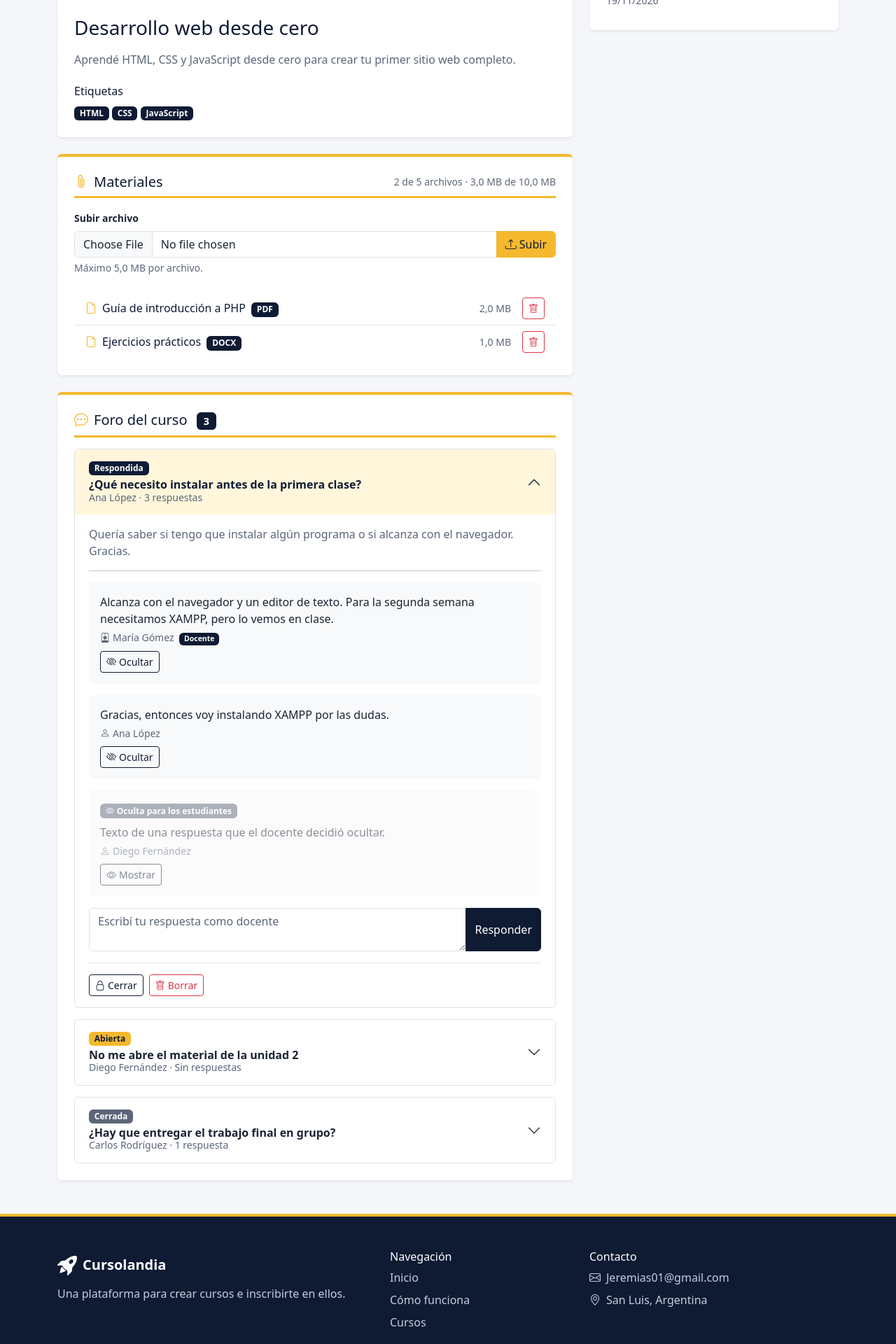
After one commit to Jeree18/Proyecto_Integrador, a PHP site: page /Gestionar_curso.php in a window 1280 px wide. The commit adds this page. Shown: the part 417-2337 px from the top of the page at 70% size. Run offline with PHP 8.4, Linux system fonts and the light colour scheme.

Commit message:
Html de para gestionar curso

```diff
--- /dev/null
+++ b/Gestionar_curso.php
@@ -0,0 +1,395 @@
+<!DOCTYPE html>
+<html lang="es">
+<head>
+    <meta charset="UTF-8">
+    <meta name="viewport" content="width=device-width, initial-scale=1.0">
+    <title>Gestionar curso | Cursolandia</title>
+    <link href="https://cdn.jsdelivr.net/npm/bootstrap@5.3.8/dist/css/bootstrap.min.css" rel="stylesheet">
+    <link href="https://cdn.jsdelivr.net/npm/bootstrap-icons@1.13.1/font/bootstrap-icons.min.css" rel="stylesheet">
+    <link href="estilos/estilos.css?v=10" rel="stylesheet">
+</head>
+<body class="d-flex flex-column min-vh-100">
+
+<header class="py-2 text-bg-dark sticky-top">
+  <div class="container-fluid px-3">
+    <div class="d-flex flex-wrap align-items-center justify-content-center justify-content-lg-start">
+
+      <a href="index.php" class="d-flex align-items-center mb-2 mb-lg-0 me-lg-4 text-white text-decoration-none">
+        <i class="bi bi-rocket-takeoff-fill text-warning fs-3 me-2"></i>
+        <span class="fs-5 fw-semibold">Cursolandia</span>
+      </a>
+
+      <ul class="nav col-12 col-lg-auto me-lg-auto mb-2 justify-content-center mb-md-0">
+        <li><a href="index.php" class="nav-link px-3 text-white">Inicio</a></li>
+        <li><a href="index.php#cursos" class="nav-link px-3 text-white">Cursos</a></li>
+        <li><a href="index.php#como-funciona" class="nav-link px-3 text-white">Cómo funciona</a></li>
+        <li><a href="index.php#contacto" class="nav-link px-3 text-white">Contacto</a></li>
+      </ul>
+
+      <div class="text-end">
+        <div class="d-flex align-items-center">
+            <i class="bi bi-person-circle text-white fs-2"></i>
+            <span class="text-white fw-normal mx-2">María Gómez</span>
+            <a href="Mis_cursos.php" class="btn btn-warning btn-sm me-2">Mis cursos</a>
+            <a href="cerrar_sesion.php" class="btn btn-outline-light btn-sm">Cerrar sesión</a>
+        </div>
+      </div>
+
+    </div>
+  </div>
+</header>
+
+<main class="bg-soft flex-grow-1 py-5">
+    <div class="container">
+        <div class="row g-4">
+
+            <!-- Columna principal -->
+            <div class="col-lg-8">
+
+                <!-- Datos del curso -->
+                <div class="card card-cl curso-card shadow-sm mb-4">
+                    <div class="position-relative">
+                        <img src="imagenes/cursos/default.jpg" class="card-img-top" alt="" style="height: 300px; object-fit: cover;">
+                        <div class="position-absolute top-0 start-0 m-3">
+                            <span class="badge bg-warning text-dark shadow-sm"><i class="bi bi-star-fill me-1"></i>Destacado</span>
+                            <span class="badge bg-success shadow-sm">Activo</span>
+                            <span class="badge text-bg-dark shadow-sm">Público</span>
+                        </div>
+                    </div>
+                    <div class="card-body p-4">
+                        <h1 class="h3 mb-3">Desarrollo web desde cero</h1>
+                        <p class="text-secondary">Aprendé HTML, CSS y JavaScript desde cero para crear tu primer sitio web completo.</p>
+
+                        <h2 class="h6 mt-4">Etiquetas</h2>
+                        <span class="badge text-bg-dark">HTML</span>
+                        <span class="badge text-bg-dark">CSS</span>
+                        <span class="badge text-bg-dark">JavaScript</span>
+                    </div>
+                </div>
+
+                <!-- Materiales -->
+                <div class="card card-cl curso-card shadow-sm mb-4" id="materiales">
+                    <div class="card-body p-4">
+
+                        <div class="d-flex flex-wrap justify-content-between align-items-center gap-2 border-bottom border-warning border-3 pb-2 mb-3">
+                            <h2 class="h5 mb-0"><i class="bi bi-paperclip text-warning me-2"></i>Materiales</h2>
+                            <span class="small text-secondary">2 de 5 archivos &middot; 3,0 MB de 10,0 MB</span>
+                        </div>
+
+                        <!-- Subir archivo -->
+                        <form method="post" enctype="multipart/form-data" class="mb-4">
+                            <label for="archivo" class="form-label small fw-semibold">Subir archivo</label>
+                            <div class="input-group has-validation">
+                                <input type="file" class="form-control" id="archivo" name="archivo">
+                                <button type="submit" class="btn btn-warning" name="subir_material">
+                                    <i class="bi bi-upload me-1"></i>Subir
+                                </button>
+                                <div class="invalid-feedback">Mensaje de error del archivo.</div>
+                            </div>
+                            <div class="form-text">Máximo 5,0 MB por archivo.</div>
+                        </form>
+
+                        <!-- Lista -->
+                        <ul class="list-group list-group-flush">
+                            <li class="list-group-item d-flex justify-content-between align-items-center gap-2">
+                                <a href="#" class="text-decoration-none text-dark">
+                                    <i class="bi bi-file-earmark text-warning me-2"></i>Guía de introducción a PHP
+                                    <span class="badge text-bg-dark ms-1">PDF</span>
+                                </a>
+                                <div class="d-flex align-items-center gap-3">
+                                    <span class="text-secondary small">2,0 MB</span>
+                                    <button type="button" class="btn btn-outline-danger btn-sm" data-bs-toggle="modal" data-bs-target="#modalBorrarMaterial">
+                                        <i class="bi bi-trash"></i>
+                                    </button>
+                                </div>
+                            </li>
+                            <li class="list-group-item d-flex justify-content-between align-items-center gap-2">
+                                <a href="#" class="text-decoration-none text-dark">
+                                    <i class="bi bi-file-earmark text-warning me-2"></i>Ejercicios prácticos
+                                    <span class="badge text-bg-dark ms-1">DOCX</span>
+                                </a>
+                                <div class="d-flex align-items-center gap-3">
+                                    <span class="text-secondary small">1,0 MB</span>
+                                    <button type="button" class="btn btn-outline-danger btn-sm" data-bs-toggle="modal" data-bs-target="#modalBorrarMaterial">
+                                        <i class="bi bi-trash"></i>
+                                    </button>
+                                </div>
+                            </li>
+                        </ul>
+
+                        <!-- Mensaje cuando no hay materiales (se muestra solo con PHP) -->
+                        <p class="text-secondary mb-0 d-none">Todavía no subiste materiales a este curso.</p>
+
+                    </div>
+                </div>
+
+                <!-- Foro -->
+                <div class="card card-cl shadow-sm" id="foro">
+                    <div class="card-body p-4">
+
+                        <h2 class="h5 border-bottom border-warning border-3 pb-2 mb-3">
+                            <i class="bi bi-chat-dots text-warning me-2"></i>Foro del curso
+                            <span class="badge text-bg-dark ms-2">3</span>
+                        </h2>
+
+                        <div class="accordion" id="accordionForo">
+
+                            <!-- Pregunta 1: respondida, con respuestas (una oculta) -->
+                            <div class="accordion-item border rounded overflow-hidden mb-3">
+                                <h3 class="accordion-header">
+                                    <button class="accordion-button" type="button" data-bs-toggle="collapse" data-bs-target="#pregunta-1" aria-expanded="true">
+                                        <div class="w-100 pe-3">
+                                            <span class="badge text-bg-dark">Respondida</span>
+                                            <div class="fw-semibold mt-1">¿Qué necesito instalar antes de la primera clase?</div>
+                                            <div class="small text-secondary">Ana López &middot; 3 respuestas</div>
+                                        </div>
+                                    </button>
+                                </h3>
+                                <div id="pregunta-1" class="accordion-collapse collapse show" data-bs-parent="#accordionForo">
+                                    <div class="accordion-body">
+
+                                        <p class="text-secondary">Quería saber si tengo que instalar algún programa o si alcanza con el navegador. Gracias.</p>
+                                        <hr>
+
+                                        <!-- Respuesta del docente -->
+                                        <div class="rounded p-3 mb-3 bg-light">
+                                            <p class="mb-1">Alcanza con el navegador y un editor de texto. Para la segunda semana necesitamos XAMPP, pero lo vemos en clase.</p>
+                                            <p class="small text-secondary mb-2"><i class="bi bi-person-badge me-1"></i>María Gómez <span class="badge text-bg-dark ms-1">Docente</span></p>
+                                            <button type="submit" class="btn btn-outline-dark btn-sm"><i class="bi bi-eye-slash me-1"></i>Ocultar</button>
+                                        </div>
+
+                                        <!-- Respuesta de un estudiante -->
+                                        <div class="rounded p-3 mb-3 bg-light">
+                                            <p class="mb-1">Gracias, entonces voy instalando XAMPP por las dudas.</p>
+                                            <p class="small text-secondary mb-2"><i class="bi bi-person me-1"></i>Ana López</p>
+                                            <button type="submit" class="btn btn-outline-dark btn-sm"><i class="bi bi-eye-slash me-1"></i>Ocultar</button>
+                                        </div>
+
+                                        <!-- Respuesta oculta -->
+                                        <div class="rounded p-3 mb-3 bg-light opacity-50">
+                                            <span class="badge bg-secondary mb-2"><i class="bi bi-eye-slash me-1"></i>Oculta para los estudiantes</span>
+                                            <p class="mb-1">Texto de una respuesta que el docente decidió ocultar.</p>
+                                            <p class="small text-secondary mb-2"><i class="bi bi-person me-1"></i>Diego Fernández</p>
+                                            <button type="submit" class="btn btn-outline-dark btn-sm"><i class="bi bi-eye me-1"></i>Mostrar</button>
+                                        </div>
+
+                                        <!-- Mensaje de error al responder (se muestra solo con PHP) -->
+                                        <div class="alert alert-danger small d-none">Mensaje de error de la respuesta.</div>
+
+                                        <!-- Responder -->
+                                        <form method="post" class="mb-3">
+                                            <div class="input-group">
+                                                <textarea class="form-control" name="texto" rows="2" placeholder="Escribí tu respuesta como docente"></textarea>
+                                                <button type="submit" class="btn btn-dark" name="responder">Responder</button>
+                                            </div>
+                                        </form>
+
+                                        <!-- Acciones sobre la pregunta -->
+                                        <div class="d-flex flex-wrap gap-2 border-top pt-3">
+                                            <button type="submit" class="btn btn-outline-dark btn-sm"><i class="bi bi-lock me-1"></i>Cerrar</button>
+                                            <button type="button" class="btn btn-outline-danger btn-sm" data-bs-toggle="modal" data-bs-target="#modalBorrarPregunta">
+                                                <i class="bi bi-trash me-1"></i>Borrar
+                                            </button>
+                                        </div>
+
+                                    </div>
+                                </div>
+                            </div>
+
+                            <!-- Pregunta 2: abierta, sin respuestas -->
+                            <div class="accordion-item border rounded overflow-hidden mb-3">
+                                <h3 class="accordion-header">
+                                    <button class="accordion-button collapsed" type="button" data-bs-toggle="collapse" data-bs-target="#pregunta-2" aria-expanded="false">
+                                        <div class="w-100 pe-3">
+                                            <span class="badge bg-warning text-dark">Abierta</span>
+                                            <div class="fw-semibold mt-1">No me abre el material de la unidad 2</div>
+                                            <div class="small text-secondary">Diego Fernández &middot; Sin respuestas</div>
+                                        </div>
+                                    </button>
+                                </h3>
+                                <div id="pregunta-2" class="accordion-collapse collapse" data-bs-parent="#accordionForo">
+                                    <div class="accordion-body">
+
+                                        <p class="text-secondary">Intento descargar el PDF y me dice que el archivo está dañado. ¿Les pasa a otros?</p>
+                                        <hr>
+                                        <p class="text-secondary small">Todavía no hay respuestas.</p>
+
+                                        <form method="post" class="mb-3">
+                                            <div class="input-group">
+                                                <textarea class="form-control" name="texto" rows="2" placeholder="Escribí tu respuesta como docente"></textarea>
+                                                <button type="submit" class="btn btn-dark" name="responder">Responder</button>
+                                            </div>
+                                        </form>
+
+                                        <div class="d-flex flex-wrap gap-2 border-top pt-3">
+                                            <button type="submit" class="btn btn-outline-dark btn-sm"><i class="bi bi-lock me-1"></i>Cerrar</button>
+                                            <button type="button" class="btn btn-outline-danger btn-sm" data-bs-toggle="modal" data-bs-target="#modalBorrarPregunta">
+                                                <i class="bi bi-trash me-1"></i>Borrar
+                                            </button>
+                                        </div>
+
+                                    </div>
+                                </div>
+                            </div>
+
+                            <!-- Pregunta 3: cerrada (no se puede responder, solo reabrir o borrar) -->
+                            <div class="accordion-item border rounded overflow-hidden">
+                                <h3 class="accordion-header">
+                                    <button class="accordion-button collapsed" type="button" data-bs-toggle="collapse" data-bs-target="#pregunta-3" aria-expanded="false">
+                                        <div class="w-100 pe-3">
+                                            <span class="badge bg-secondary">Cerrada</span>
+                                            <div class="fw-semibold mt-1">¿Hay que entregar el trabajo final en grupo?</div>
+                                            <div class="small text-secondary">Carlos Rodríguez &middot; 1 respuesta</div>
+                                        </div>
+                                    </button>
+                                </h3>
+                                <div id="pregunta-3" class="accordion-collapse collapse" data-bs-parent="#accordionForo">
+                                    <div class="accordion-body">
+
+                                        <p class="text-secondary">Quiero saber si el trabajo final es individual o grupal.</p>
+                                        <hr>
+
+                                        <div class="rounded p-3 mb-3 bg-light">
+                                            <p class="mb-1">Puede ser individual o en grupos de hasta tres personas.</p>
+                                            <p class="small text-secondary mb-2"><i class="bi bi-person-badge me-1"></i>María Gómez <span class="badge text-bg-dark ms-1">Docente</span></p>
+                                            <button type="submit" class="btn btn-outline-dark btn-sm"><i class="bi bi-eye-slash me-1"></i>Ocultar</button>
+                                        </div>
+
+                                        <div class="d-flex flex-wrap gap-2 border-top pt-3">
+                                            <button type="submit" class="btn btn-outline-dark btn-sm"><i class="bi bi-unlock me-1"></i>Reabrir</button>
+                                            <button type="button" class="btn btn-outline-danger btn-sm" data-bs-toggle="modal" data-bs-target="#modalBorrarPregunta">
+                                                <i class="bi bi-trash me-1"></i>Borrar
+                                            </button>
+                                        </div>
+
+                                    </div>
+                                </div>
+                            </div>
+
+                        </div>
+
+                        <!-- Mensaje cuando no hay preguntas (se muestra solo con PHP) -->
+                        <p class="text-secondary mb-0 d-none">Todavía no hay preguntas en este curso.</p>
+
+                    </div>
+                </div>
+
+            </div><!-- fin col-lg-8 -->
+
+            <!-- Columna lateral -->
+            <div class="col-lg-4">
+                <div class="card card-cl shadow-sm sticky-lg-top" style="top: 90px;">
+                    <div class="card-body p-4">
+
+                        <p class="display-6 fw-bold mb-3">$15.000,00</p>
+
+                        <ul class="list-unstyled mb-4">
+                            <li class="mb-2"><i class="bi bi-calendar-event text-gold me-2"></i>01/11/2026 al 27/12/2026</li>
+                            <li class="mb-2"><i class="bi bi-people text-gold me-2"></i>3 inscriptos de 30</li>
+                        </ul>
+
+                        <h2 class="h6 border-bottom border-warning border-3 pb-2 mb-3">Inscriptos</h2>
+                        <ul class="list-unstyled mb-0">
+                            <li class="d-flex justify-content-between align-items-center mb-2">
+                                <span>
+                                    <i class="bi bi-person text-gold me-1"></i>Daniel Barroso
+                                    <span class="d-block small text-secondary">17/11/2026</span>
+                                </span>
+                                <span class="badge bg-success">Activa</span>
+                            </li>
+                            <li class="d-flex justify-content-between align-items-center mb-2">
+                                <span>
+                                    <i class="bi bi-person text-gold me-1"></i>Ana López
+                                    <span class="d-block small text-secondary">19/11/2026</span>
+                                </span>
+                                <span class="badge bg-warning text-dark">Pendiente</span>
+                            </li>
+                        </ul>
+
+                        <!-- Mensaje cuando no hay inscriptos (se muestra solo con PHP) -->
+                        <p class="text-secondary small mb-0 d-none">Todavía no hay inscriptos.</p>
+
+                    </div>
+                </div>
+            </div>
+
+        </div>
+    </div>
+</main>
+
+<!-- Modal: borrar material (en PHP va uno por cada material, con su id oculto) -->
+<div class="modal fade" id="modalBorrarMaterial" tabindex="-1" aria-labelledby="tituloBorrarMaterial" aria-hidden="true">
+    <div class="modal-dialog modal-dialog-centered">
+        <div class="modal-content border-0 border-top border-warning border-4">
+            <div class="modal-header">
+                <h2 class="modal-title h5" id="tituloBorrarMaterial"><i class="bi bi-exclamation-triangle-fill text-warning me-2"></i>Borrar material</h2>
+                <button type="button" class="btn-close" data-bs-dismiss="modal" aria-label="Cerrar"></button>
+            </div>
+            <div class="modal-body">
+                <p class="mb-0">¿Seguro que querés borrar <strong>Guía de introducción a PHP</strong>? Los estudiantes van a perder el acceso al archivo.</p>
+            </div>
+            <div class="modal-footer">
+                <button type="button" class="btn btn-outline-dark" data-bs-dismiss="modal">Cancelar</button>
+                <form method="post" class="d-inline">
+                    <input type="hidden" name="id_material" value="1">
+                    <button type="submit" name="borrar_material" class="btn btn-dark">Sí, borrar</button>
+                </form>
+            </div>
+        </div>
+    </div>
+</div>
+
+<!-- Modal: borrar pregunta (en PHP va uno por cada pregunta, con su id oculto) -->
+<div class="modal fade" id="modalBorrarPregunta" tabindex="-1" aria-labelledby="tituloBorrarPregunta" aria-hidden="true">
+    <div class="modal-dialog modal-dialog-centered">
+        <div class="modal-content border-0 border-top border-warning border-4">
+            <div class="modal-header">
+                <h2 class="modal-title h5" id="tituloBorrarPregunta"><i class="bi bi-exclamation-triangle-fill text-warning me-2"></i>Borrar pregunta</h2>
+                <button type="button" class="btn-close" data-bs-dismiss="modal" aria-label="Cerrar"></button>
+            </div>
+            <div class="modal-body">
+                <p class="mb-0">¿Seguro que querés borrar esta pregunta? Se van a borrar también todas sus respuestas.</p>
+            </div>
+            <div class="modal-footer">
+                <button type="button" class="btn btn-outline-dark" data-bs-dismiss="modal">Cancelar</button>
+                <form method="post" class="d-inline">
+                    <input type="hidden" name="id_pregunta" value="1">
+                    <button type="submit" name="borrar_pregunta" class="btn btn-dark">Sí, borrar</button>
+                </form>
+            </div>
+        </div>
+    </div>
+</div>
+
+<footer id="contacto" class="text-bg-dark py-5 border-top border-warning border-4">
+  <div class="container">
+    <div class="row g-4">
+      <div class="col-md-5">
+        <a href="index.php" class="text-white text-decoration-none d-inline-flex align-items-center mb-2">
+          <i class="bi bi-rocket-takeoff-fill fs-3 me-2"></i><span class="fs-5 fw-semibold">Cursolandia</span>
+        </a>
+        <p class="text-secondary">Una plataforma para crear cursos e inscribirte en ellos.</p>
+      </div>
+      <div class="col-6 col-md-3">
+        <h3 class="h6">Navegación</h3>
+        <ul class="nav flex-column">
+          <li class="nav-item"><a href="index.php" class="nav-link p-0 mb-2 text-secondary">Inicio</a></li>
+          <li class="nav-item"><a href="index.php#como-funciona" class="nav-link p-0 mb-2 text-secondary">Cómo funciona</a></li>
+          <li class="nav-item"><a href="index.php#cursos" class="nav-link p-0 mb-2 text-secondary">Cursos</a></li>
+        </ul>
+      </div>
+      <div class="col-6 col-md-4">
+        <h3 class="h6">Contacto</h3>
+        <ul class="list-unstyled text-secondary">
+          <li class="mb-2"><i class="bi bi-envelope me-2"></i>Jeremias01@gmail.com</li>
+          <li class="mb-2"><i class="bi bi-geo-alt me-2"></i>San Luis, Argentina</li>
+        </ul>
+      </div>
+    </div>
+    <hr class="border-secondary my-4">
+    <p class="text-secondary small mb-0">&copy; 2026 Cursolandia. Todos los derechos reservados.</p>
+  </div>
+</footer>
+<script src="https://cdn.jsdelivr.net/npm/bootstrap@5.3.8/dist/js/bootstrap.bundle.min.js"></script>
+</body>
+</html>
--- a/Mis_cursos.php
+++ b/Mis_cursos.php
@@ -145,7 +145,7 @@ $inscripto = mysqli_query($conexion, "SELECT c.ID, c.Titulo, c.Descripcion, c.Co
                             <li><i class="bi bi-cash text-warning me-1"></i><?php echo $curso['Costo'] > 0 ? '$'.number_format($curso['Costo'], 2, ',', '.') : 'Gratuito'; ?></li>
                             <li><i class="bi bi-people text-warning me-1"></i><?php echo $curso['inscriptos']; ?> inscriptos<?php echo $curso['Cupo'] > 0 ? ' de '.$curso['Cupo'] : ' (sin límite de cupo)'; ?></li>
                         </ul>
-                        <a href="Detalles_curso.php?id=<?php echo $curso['ID']; ?>" class="btn btn-dark btn-sm">Ver curso</a>
+                        <a href="Gestionar_curso.php?id=<?php echo $curso['ID']; ?>" class="btn btn-dark btn-sm">Ver curso</a>
                     </div>
                 </div>
             </div>
```
